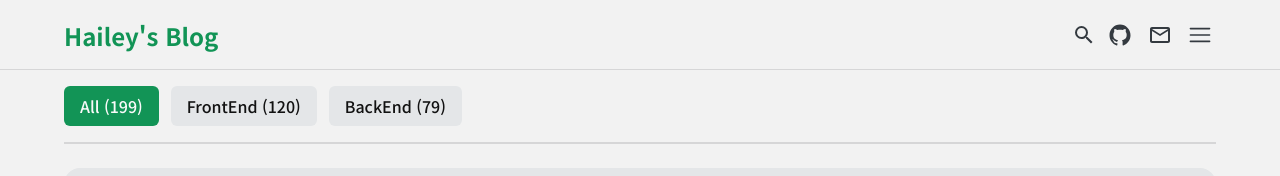
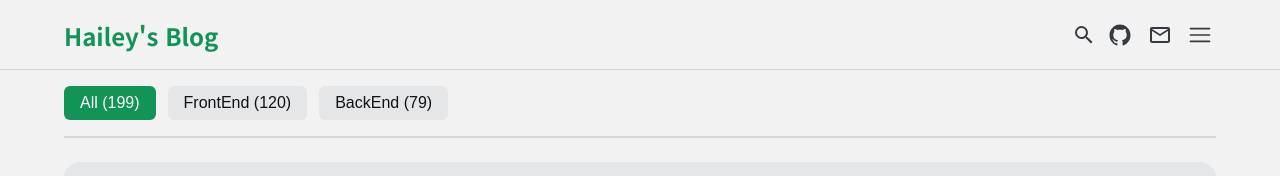
Before and after one commit to hyein0112/hailey_blog, a Next.js app: page / in a window 1280 px wide. Shown: the top 176 px of the page. Built offline with nearby package versions, Linux system fonts and the light colour scheme; grey boxes are pictures that could not be loaded.

Commit message:
feat: global font-family 적용 범위 수정

```diff
--- a/app/styles/global.ts
+++ b/app/styles/global.ts
@@ -4,7 +4,6 @@ const globalStyle = css`
   * {
     padding: 0;
     margin: 0;
-    font-family: var(--font-noto-sans-kr);
     box-sizing: border-box;
     font-size: 16px;
     font-weight: 300;
@@ -40,6 +39,7 @@ const globalStyle = css`
   html,
   body {
     background-color: #f2f2f2;
+    font-family: var(--font-noto-sans-kr);
   }
 
   ol,
```
